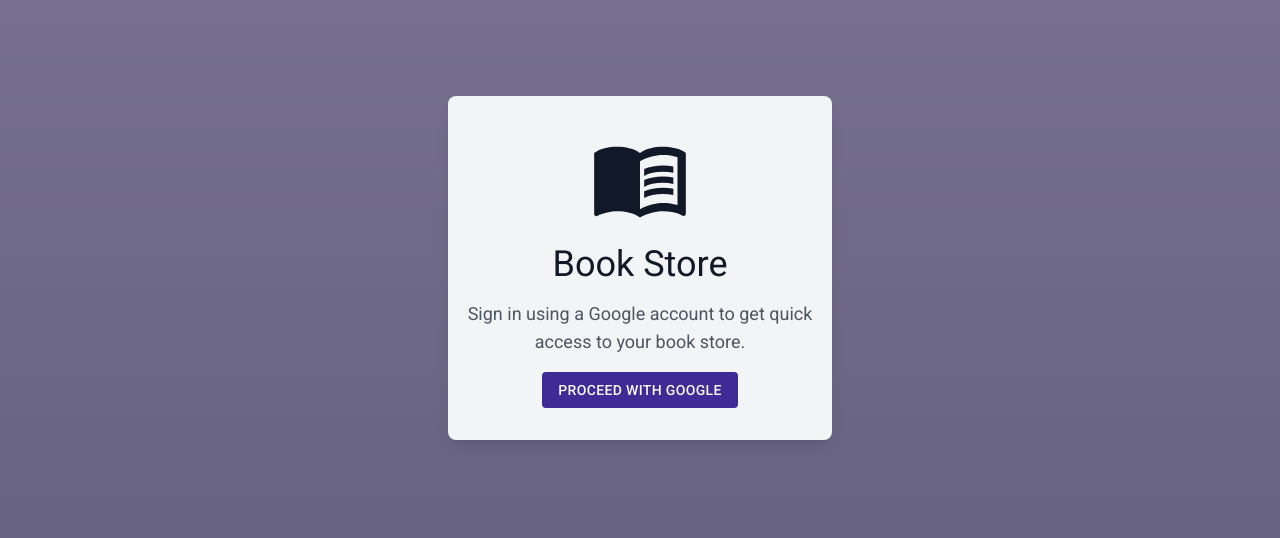
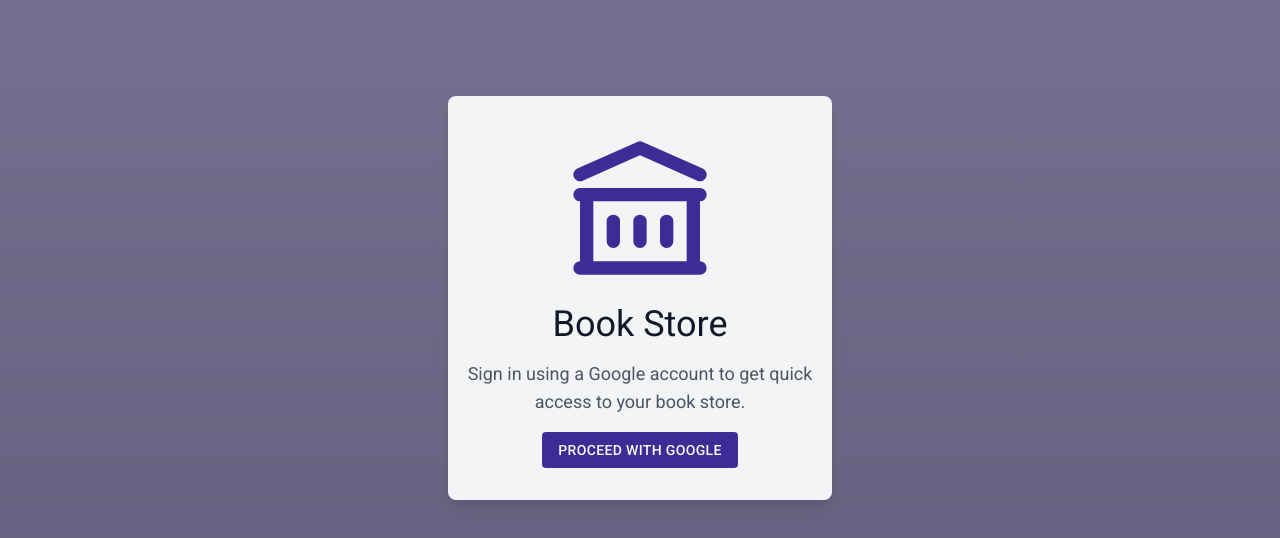
Before and after one commit to aderose/react-book-store, a React (Create React App) app: page / in a window 1280 px wide. Shown: the top 538 px of the page. Built offline with nearby package versions, Linux system fonts and the light colour scheme; no server answers; what tailwindcss-blend-mode would draw is missing.

Commit message:
Implement svg styled logo

```diff
--- a/src/components/Logo.jsx
+++ b/src/components/Logo.jsx
@@ -1,14 +1,21 @@
 import React from 'react';
-import MenuBookIcon from '@material-ui/icons/MenuBook';
 
-const Logo = ({ color }) => {
+const Logo = ({ color, size }) => {
   return (
-    <MenuBookIcon
-      style={{
-        fontSize: '100px',
-        color: color,
-      }}
-    />
+    <svg
+      xmlns="http://www.w3.org/2000/svg"
+      fill="none"
+      viewBox="0 0 24 24"
+      stroke="currentColor"
+      className={`${color} ${size}`}
+    >
+      <path
+        strokeLinecap="round"
+        strokeLinejoin="round"
+        strokeWidth="2"
+        d="M8 14v3m4-3v3m4-3v3M3 21h18M3 10h18M3 7l9-4 9 4M4 10h16v11H4V10z"
+      />
+    </svg>
   );
 };
 
```
